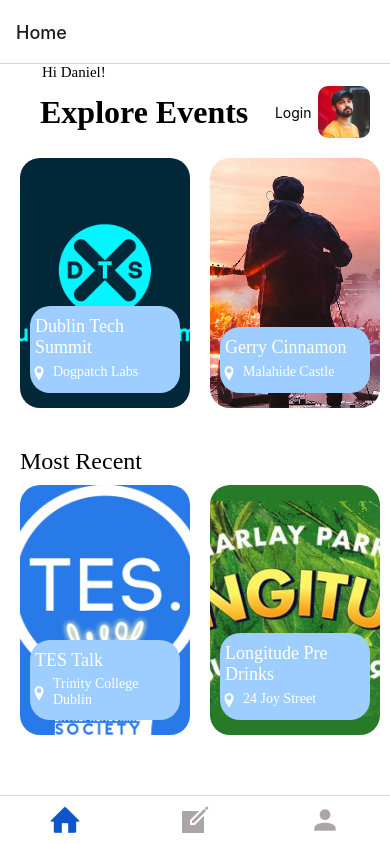
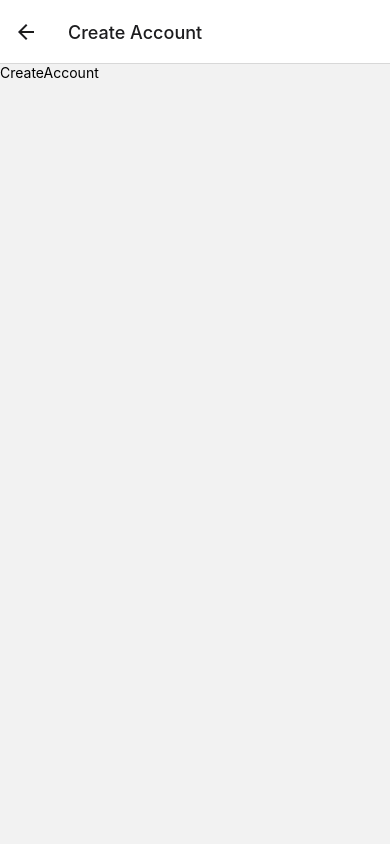
Before and after one commit to DanielMadaghjian/Networking-App, a React Native app: screen /CreateAccount in a window 390 px wide. Built offline with nearby package versions, Linux system fonts and the light colour scheme.

Commit message:
Final adjustments to create account

```diff
--- a/App.js
+++ b/App.js
@@ -5,6 +5,7 @@
 import PostEvent from './components/PostEvent';
 import Profile from './components/Profile';
 import Login from './components/Login';
+import CreateAccount from './components/CreateAccount';
 
 import colors from './assets/colors/colors';
 
@@ -17,6 +18,7 @@
 import MaterialCommunityIcons from 'react-native-vector-icons/MaterialCommunityIcons';
 import MaterialIcons from 'react-native-vector-icons/MaterialIcons';
 import Ionicons from 'react-native-vector-icons/Ionicons';
+
 Entypo.loadFont();
 MaterialCommunityIcons.loadFont();
 MaterialIcons.loadFont();
@@ -89,6 +91,11 @@
               component={Login}
               options={{headerShown: false, }}
             />
+            <Stack.Screen
+              name="CreateAccount"
+              component={CreateAccount}
+              options={{title: 'Create Account' }}
+            />
          </Stack.Navigator>
         </NavigationContainer>
     );
--- /dev/null
+++ b/components/CreateAccount.js
@@ -0,0 +1,12 @@
+import React from 'react';
+import {View, Text} from 'react-native';
+
+const CreateAccount = () => {
+    return (
+        <View>
+            <Text>CreateAccount</Text>
+        </View>
+    );
+};
+
+export default CreateAccount;
--- a/components/Login.js
+++ b/components/Login.js
@@ -11,7 +11,7 @@
 const height = Dimensions.get('window').height;
 const width = Dimensions.get('window').width;
 
-const Login = () => {
+const Login = (navigation) => {
     const [isSelected, setSelection] = useState(false);
 
     return (
@@ -29,7 +29,10 @@
                     <Text style={styles.welcomeText}>Welcome</Text>
                     <Text>
                         Don't have an account?
-                        <Text style={styles.registerNowText}>{'  '} Register Now</Text>
+                        <TouchableOpacity  onPress={() => navigation.navigate('CreateAccount') }>
+                            <Text style={styles.registerNowText}>{'  '} Register Now</Text>
+                        </TouchableOpacity>
+
                     </Text>
                 </View>
                 <View style={styles.formWrapper}>
@@ -50,9 +53,8 @@
                             />
                             <Text style={styles.label}>Remember Me</Text>
                             <TouchableOpacity>
-                            <Text style={styles.label}>Forgot Password</Text>
+                                <Text style={styles.label}>Forgot Password</Text>
                             </TouchableOpacity>
-
                         </View>
                         <TouchableOpacity
                             style={styles.buttonWrapper}
```
